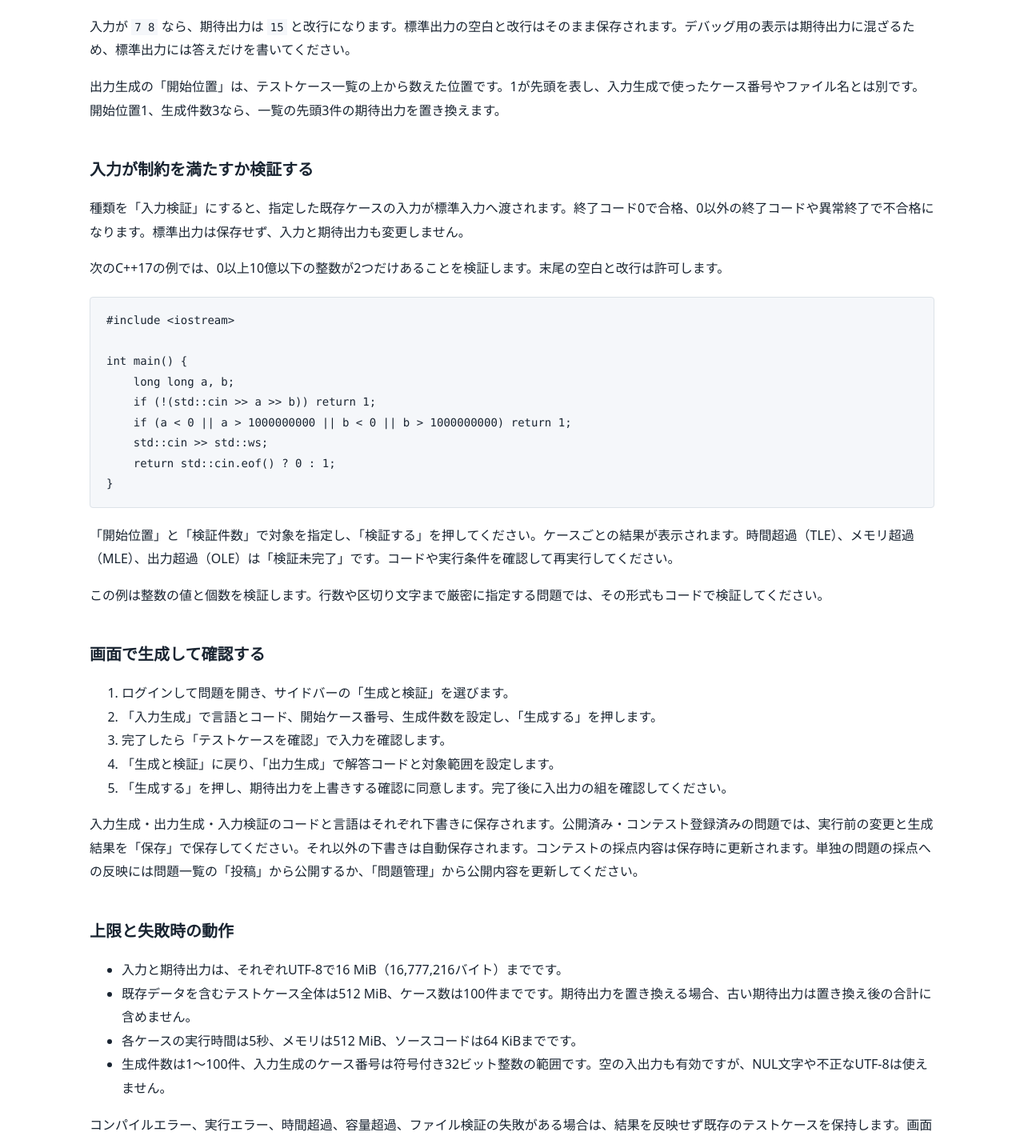
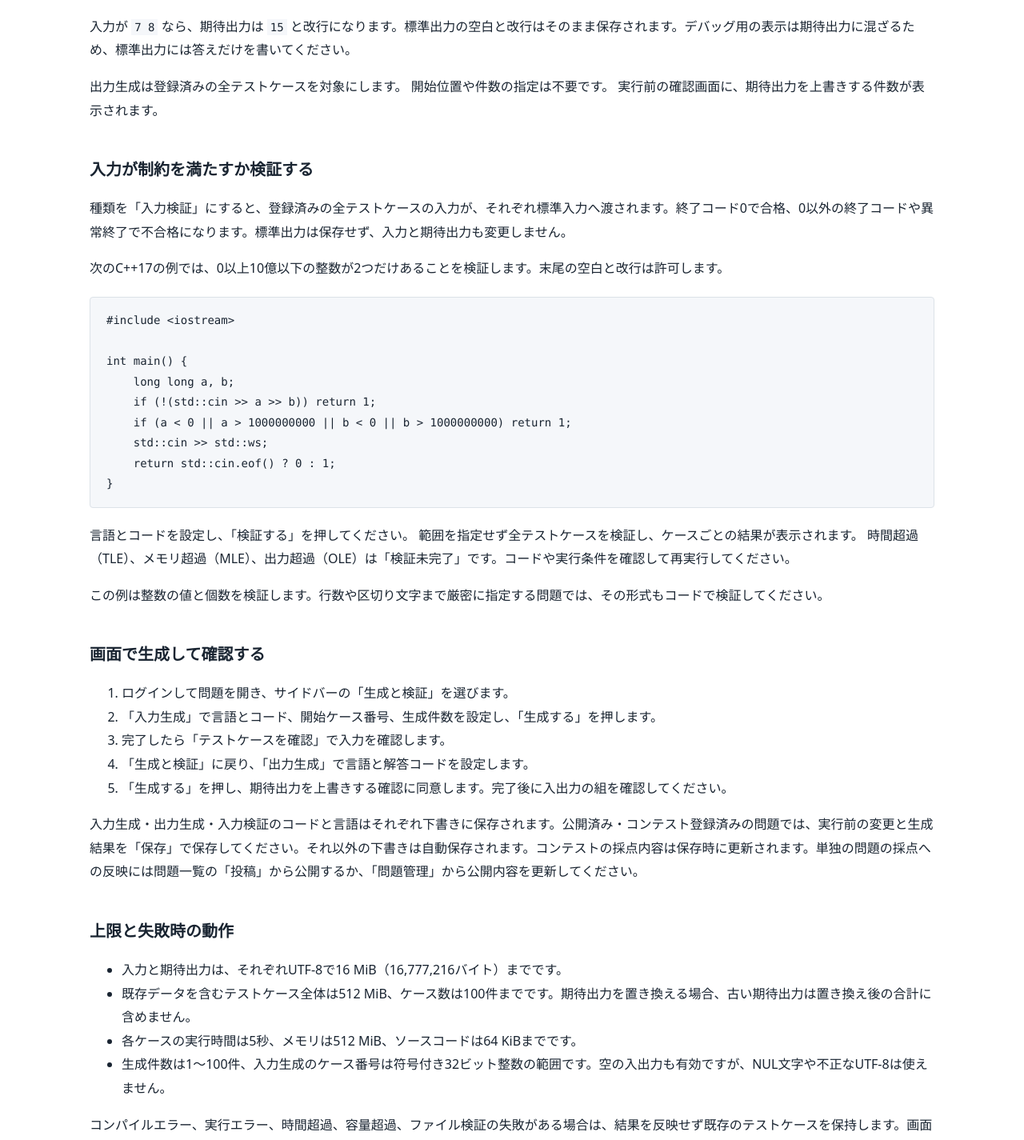
Before and after one commit to loop0919/judge, a Nuxt app in the folder web/: page /blog/generator-guide in a window 1280 px wide. Shown: the part 1678-3103 px from the top of the page at 80% size. Built offline with nearby package versions, Linux system fonts and the light colour scheme; no server answers; what @mdit/plugin-katex, markdown-it-container would draw is missing.

Commit message:
fix: 出力生成と入力検証を全テストケース対象に変更

```diff
--- a/web/app/components/TestCaseGenerator.vue
+++ b/web/app/components/TestCaseGenerator.vue
@@ -29,13 +29,18 @@ async function generate() {
   failure.value = ''
   message.value = ''
   validationResults.value = []
-  const first = Number(start.value), amount = Number(count.value)
+  const first = mode.value === 'input' ? Number(start.value) : 1
+  const amount = mode.value === 'input' ? Number(count.value) : cases.value.length
+  if (mode.value !== 'input' && amount === 0) {
+    failure.value = 'テストケースを追加してから実行してください。'
+    return
+  }
   if (!Number.isInteger(first) || !Number.isInteger(amount) || amount < 1 || amount > 100 || first < -2147483648 || first + amount - 1 > 2147483647) {
     failure.value = '開始番号は32ビット整数、件数は1〜100の整数で指定してください。'
     return
   }
-  if (mode.value === 'input' ? cases.value.length + amount > 100 : first < 1 || first + amount - 1 > cases.value.length) {
-    failure.value = mode.value === 'input' ? '追加後のテストケースは100件以内にしてください。' : '既存のテストケースの範囲を指定してください。'
+  if (mode.value === 'input' && cases.value.length + amount > 100) {
+    failure.value = '追加後のテストケースは100件以内にしてください。'
     return
   }
   if (!program.value.source.trim() || new TextEncoder().encode(program.value.source).length > 65536 || program.value.source.includes('\0')) {
@@ -46,7 +51,7 @@ async function generate() {
     failure.value = '利用できる言語を選択してください。'
     return
   }
-  if (mode.value === 'output' && !window.confirm('指定したケースの出力を生成結果で上書きしますか？')) return
+  if (mode.value === 'output' && !window.confirm(`全${amount}件のテストケースの出力を生成結果で上書きしますか？`)) return
   busy.value = true
   try {
     message.value = '下書きを保存しています…'
@@ -132,12 +137,12 @@ async function generate() {
       <div class="generator-options">
         <label>種類<select v-model="mode" :disabled="disabled || busy"><option value="input">入力生成</option><option value="output">出力生成</option><option value="validation">入力検証</option></select></label>
         <label>言語<select v-model="program.runtime" :disabled="disabled || busy"><option v-for="item in available" :key="item.id" :value="item.id">{{ item.label }}</option></select></label>
-        <label>{{ mode === 'input' ? '開始ケース番号' : '開始位置（一覧の1件目から）' }}<input v-model="start" type="number" step="1" :disabled="disabled || busy"></label>
-        <label>{{ mode === 'validation' ? '検証件数' : '生成件数' }}<input v-model="count" type="number" min="1" max="100" step="1" :disabled="disabled || busy"></label>
+        <label v-if="mode === 'input'">開始ケース番号<input v-model="start" type="number" step="1" :disabled="disabled || busy"></label>
+        <label v-if="mode === 'input'">生成件数<input v-model="count" type="number" min="1" max="100" step="1" :disabled="disabled || busy"></label>
       </div>
       <p v-if="mode === 'input'">ケース番号を標準入力で受け取り、標準出力から新規ケースの入力を作成します。</p>
-      <p v-else-if="mode === 'output'">指定した既存ケースの入力を読み、標準出力で出力を置き換えます。</p>
-      <p v-else>既存ケースの入力を標準入力で読み、終了コード0で合格、0以外で不合格とします。標準出力は保存せず、テストケースは変更しません。</p>
+      <p v-else-if="mode === 'output'">全{{ cases.length }}件のテストケースの入力を読み、標準出力で出力を置き換えます。</p>
+      <p v-else>全{{ cases.length }}件のテストケースの入力を標準入力で読み、終了コード0で合格、0以外で不合格とします。標準出力は保存せず、テストケースは変更しません。</p>
       <p class="muted">コードは自動保存。各ファイル16 MiB、全体512 MiBまで。</p>
       <SourceCodeEditor v-model="program.source" :label="`${modeLabel}のコード`" :disabled="disabled || busy" :key="mode" />
       <p v-if="failure" class="notice notice-error" role="alert">{{ failure }}</p>
--- a/web/app/pages/blog/generator-guide.vue
+++ b/web/app/pages/blog/generator-guide.vue
@@ -34,14 +34,18 @@ const validationCode = '#include <iostream>\n\nint main() {\n    long long a, b;
       <p>種類を「出力生成」にすると、既存ケースの入力が標準入力へ渡されます。問題を解くプログラムを書き、その答えを標準出力へ出してください。</p>
       <pre><code>{{ outputCode }}</code></pre>
       <p>入力が <code>7 8</code> なら、期待出力は <code>15</code> と改行になります。標準出力の空白と改行はそのまま保存されます。デバッグ用の表示は期待出力に混ざるため、標準出力には答えだけを書いてください。</p>
-      <p>出力生成の「開始位置」は、テストケース一覧の上から数えた位置です。1が先頭を表し、入力生成で使ったケース番号やファイル名とは別です。開始位置1、生成件数3なら、一覧の先頭3件の期待出力を置き換えます。</p>
+      <p>出力生成は登録済みの全テストケースを対象にします。
+開始位置や件数の指定は不要です。
+実行前の確認画面に、期待出力を上書きする件数が表示されます。</p>
     </section>
     <section id="validation">
       <h2>入力が制約を満たすか検証する</h2>
-      <p>種類を「入力検証」にすると、指定した既存ケースの入力が標準入力へ渡されます。終了コード0で合格、0以外の終了コードや異常終了で不合格になります。標準出力は保存せず、入力と期待出力も変更しません。</p>
+      <p>種類を「入力検証」にすると、登録済みの全テストケースの入力が、それぞれ標準入力へ渡されます。終了コード0で合格、0以外の終了コードや異常終了で不合格になります。標準出力は保存せず、入力と期待出力も変更しません。</p>
       <p>次のC++17の例では、0以上10億以下の整数が2つだけあることを検証します。末尾の空白と改行は許可します。</p>
       <pre><code>{{ validationCode }}</code></pre>
-      <p>「開始位置」と「検証件数」で対象を指定し、「検証する」を押してください。ケースごとの結果が表示されます。時間超過（TLE）、メモリ超過（MLE）、出力超過（OLE）は「検証未完了」です。コードや実行条件を確認して再実行してください。</p>
+      <p>言語とコードを設定し、「検証する」を押してください。
+範囲を指定せず全テストケースを検証し、ケースごとの結果が表示されます。
+時間超過（TLE）、メモリ超過（MLE）、出力超過（OLE）は「検証未完了」です。コードや実行条件を確認して再実行してください。</p>
       <p>この例は整数の値と個数を検証します。行数や区切り文字まで厳密に指定する問題では、その形式もコードで検証してください。</p>
     </section>
     <section id="steps">
@@ -50,7 +54,7 @@ const validationCode = '#include <iostream>\n\nint main() {\n    long long a, b;
         <li>ログインして問題を開き、サイドバーの「生成と検証」を選びます。</li>
         <li>「入力生成」で言語とコード、開始ケース番号、生成件数を設定し、「生成する」を押します。</li>
         <li>完了したら「テストケースを確認」で入力を確認します。</li>
-        <li>「生成と検証」に戻り、「出力生成」で解答コードと対象範囲を設定します。</li>
+        <li>「生成と検証」に戻り、「出力生成」で言語と解答コードを設定します。</li>
         <li>「生成する」を押し、期待出力を上書きする確認に同意します。完了後に入出力の組を確認してください。</li>
       </ol>
       <p>入力生成・出力生成・入力検証のコードと言語はそれぞれ下書きに保存されます。公開済み・コンテスト登録済みの問題では、実行前の変更と生成結果を「保存」で保存してください。それ以外の下書きは自動保存されます。コンテストの採点内容は保存時に更新されます。単独の問題の採点への反映には問題一覧の「投稿」から公開するか、「問題管理」から公開内容を更新してください。</p>
@@ -63,7 +67,7 @@ const validationCode = '#include <iostream>\n\nint main() {\n    long long a, b;
         <li>各ケースの実行時間は5秒、メモリは512 MiB、ソースコードは64 KiBまでです。</li>
         <li>生成件数は1〜100件、入力生成のケース番号は符号付き32ビット整数の範囲です。空の入出力も有効ですが、NUL文字や不正なUTF-8は使えません。</li>
       </ul>
-      <p>コンパイルエラー、実行エラー、時間超過、容量超過、ファイル検証の失敗がある場合は、結果を反映せず既存のテストケースを保持します。画面のエラーを確認し、コードや対象範囲を修正して再実行してください。</p>
+      <p>コンパイルエラー、実行エラー、時間超過、容量超過、ファイル検証の失敗がある場合は、結果を反映せず既存のテストケースを保持します。画面のエラーを確認し、コードやテストケースを修正して再実行してください。</p>
     </section>
     <section id="check">
       <h2>生成した答えも確認する</h2>
```
Also changed, not shown: 1 other file (tests, documents, lock files or other folders).
